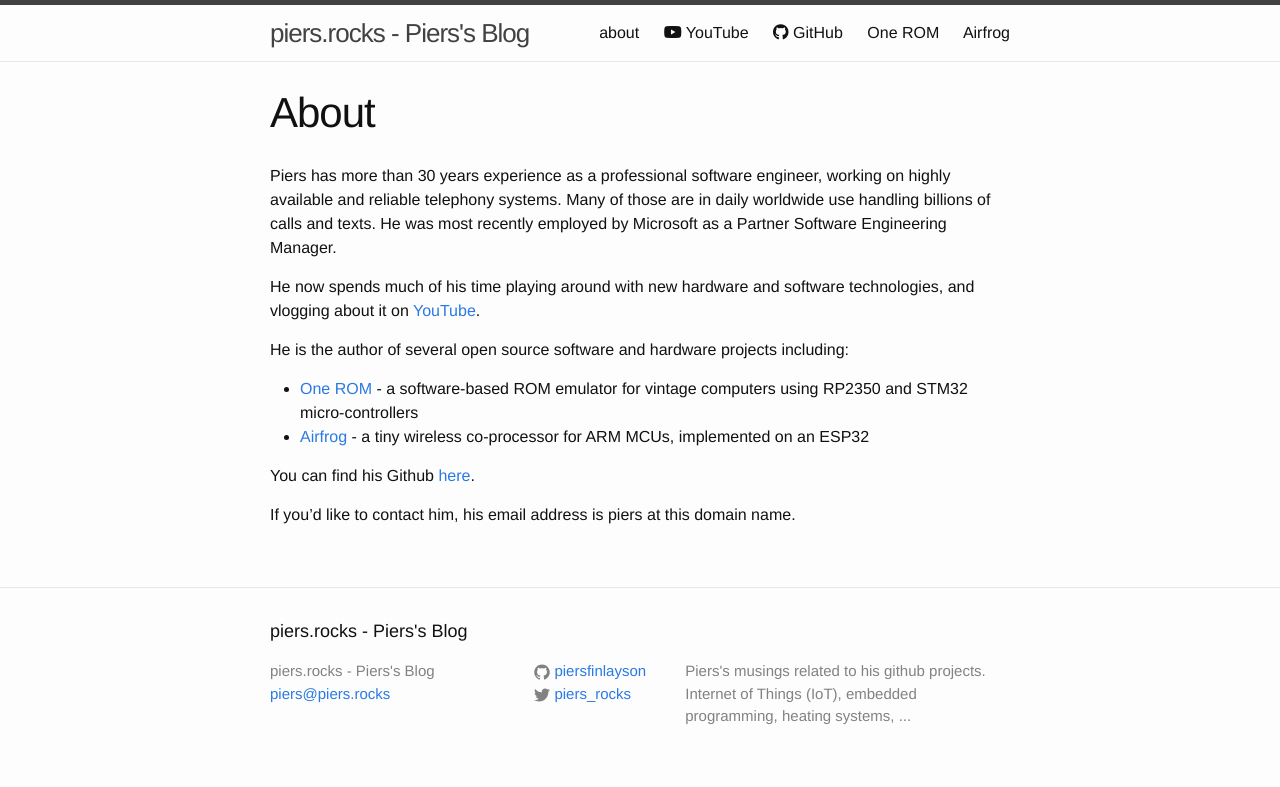
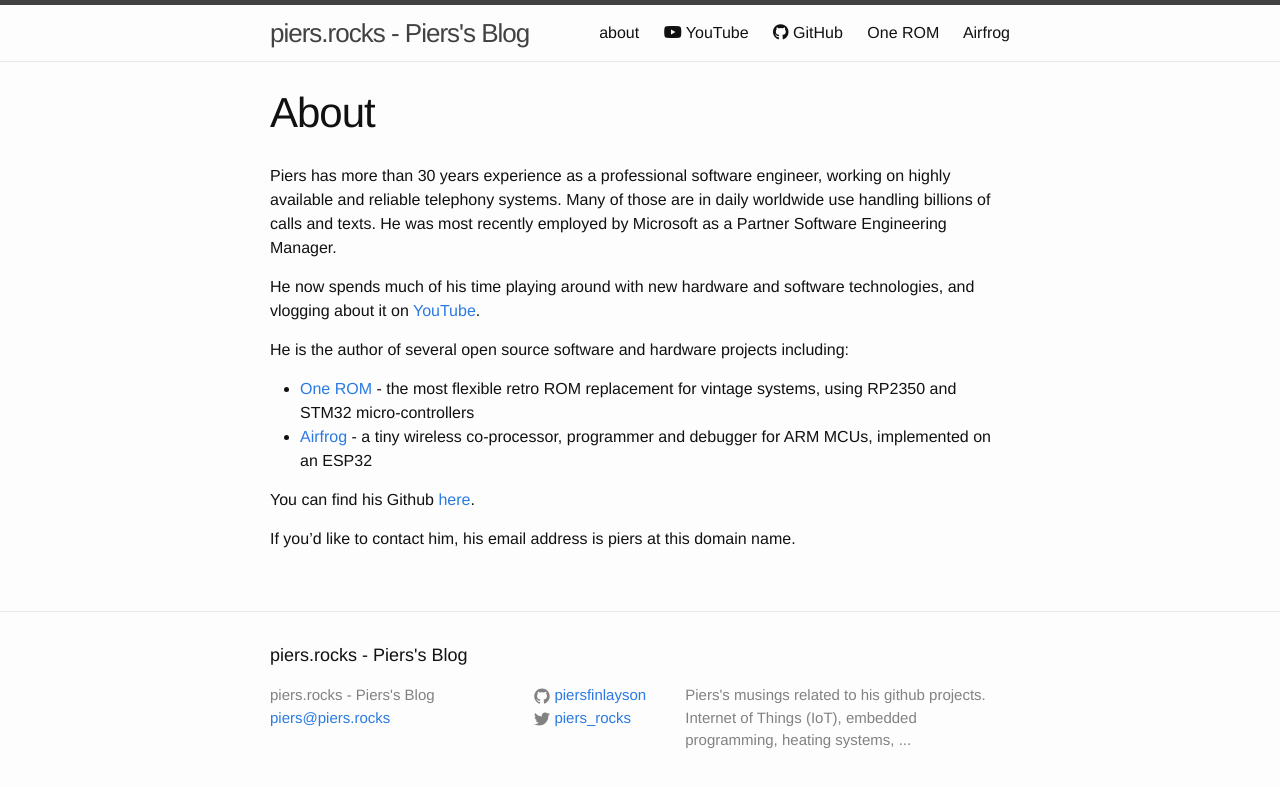
Before and after one commit to piersfinlayson/piersfinlayson.github.io, a Jekyll site: the page built from about/about.md, in a window 1280 px wide. Shown: the top 787 px of the page. Built offline with Jekyll 4.4.1, drawn with Linux system fonts in a browser that asks for light colours.

Commit message:
improve about

```diff
--- a/about/about.md
+++ b/about/about.md
@@ -10,8 +10,8 @@ Piers has more than 30 years experience as a professional software engineer, wor
 He now spends much of his time playing around with new hardware and software technologies, and vlogging about it on [YouTube](https://www.youtube.com/@piers_rocks).
 
 He is the author of several open source software and hardware projects including:
-- [One ROM](https://piers.rocks/u/one) - a software-based ROM emulator for vintage computers using RP2350 and STM32 micro-controllers
-- [Airfrog](https://piers.rocks/u/airfrog) - a tiny wireless co-processor for ARM MCUs, implemented on an ESP32
+- [One ROM](https://piers.rocks/u/one) - the most flexible retro ROM replacement for vintage systems, using RP2350 and STM32 micro-controllers
+- [Airfrog](https://piers.rocks/u/airfrog) - a tiny wireless co-processor, programmer and debugger for ARM MCUs, implemented on an ESP32
 
 You can find his Github [here](https://github.com/piersfinlayson).
 
```
